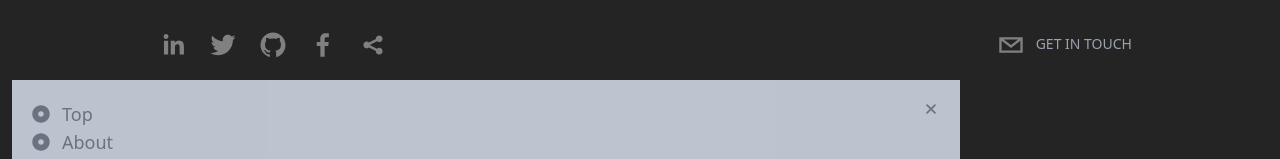
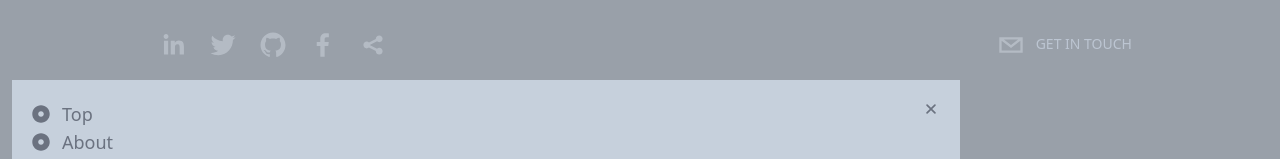
Before and after one commit to joffreynk/joffrey-s-portfolio, a Next.js app: page / in a window 1280 px wide. Both pictures are taken after a click on the button 30 px from the left and 98 px from the top of the page. Shown: the top 159 px of the page. Built offline with nearby package versions, Linux system fonts and the light colour scheme.

Commit message:
fix log issues

```diff
--- a/components/Header.js
+++ b/components/Header.js
@@ -81,14 +81,14 @@ const Header = () => {
         }}
 
         >
-          {/* <Link href="#contacts"> */}
+          <Link href="#contacts">
             <SocialIcon
             network='email'
             fgColor='gray'
             bgColor='transparent'
             />
             <p className='uppercase hidden sm:inline-block text-sm text-gray-400'>get in touch</p>
-          {/* </Link> */}
+          </Link>
         </motion.div>
     </header>
   )
--- a/components/Introduction.js
+++ b/components/Introduction.js
@@ -19,7 +19,8 @@ const Introduction = () => {
       ?
       <button onClick={()=>setDisplayMenu(!displayMenu)}><BiMenu className="text-4xl bg-slate-300 rounded-md text-[rgb(36,36,36)] self-start " /></button>
       :
-      <div className="fixed z-50 top-20 left-3 right-1/4 bottom-0 text-lg  flex justify-between items-start text-gray-500  bg-slate-300 p-5 bg-opacity-90 h-screen ">
+      <div className=" fixed z-50 top-0 left-0 right-0 bottom-0 text-lg  bg-slate-300 bg-opacity-70 ">
+        <div className=" fixed top-20 left-3 right-1/4 bottom-0  flex justify-between items-start text-gray-500  bg-slate-300 p-5 bg-opacity-90">
           <div>
           <Link href="#top" className="flex gap-3 items-center">
             <FaDotCircle className="bull-dot" />
@@ -47,6 +48,7 @@ const Introduction = () => {
           </Link>
           </div>
           <button onClick={()=> setDisplayMenu(!displayMenu)} className="hover:text-orange-400"><IoClose  /></button>
+      </div>
       </div>
       }
       </div>
--- a/package.json
+++ b/package.json
@@ -13,7 +13,7 @@
     "eslint": "8.29.0",
     "eslint-config-next": "13.0.6",
     "framer-motion": "^8.0.2",
-    "next": "13.0.6",
+    "next": "^13.1.2-canary.3",
     "react": "18.2.0",
     "react-circular-progressbar": "^2.1.0",
     "react-dom": "18.2.0",
```
Also changed, not shown: 1 other file (tests, documents, lock files or other folders).
